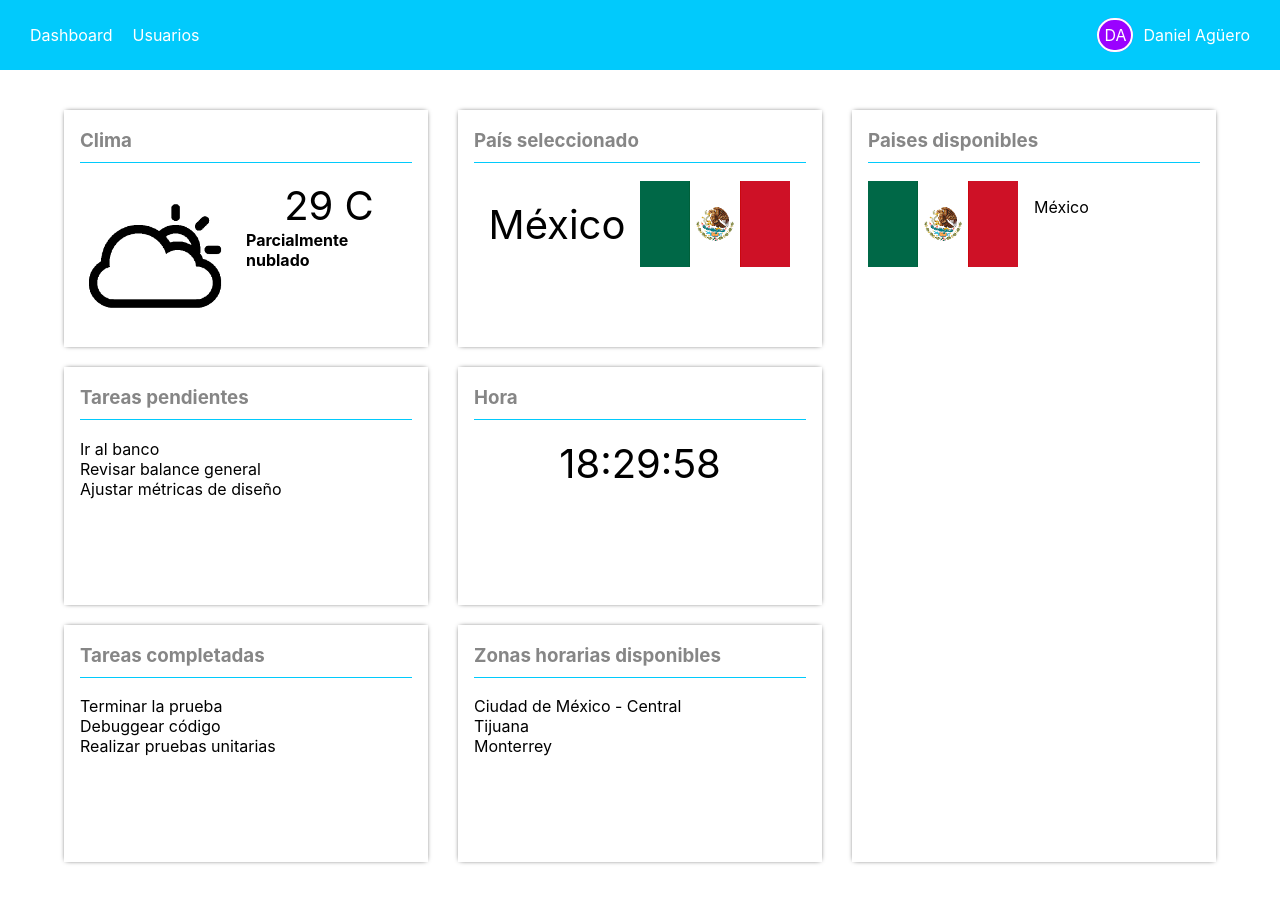
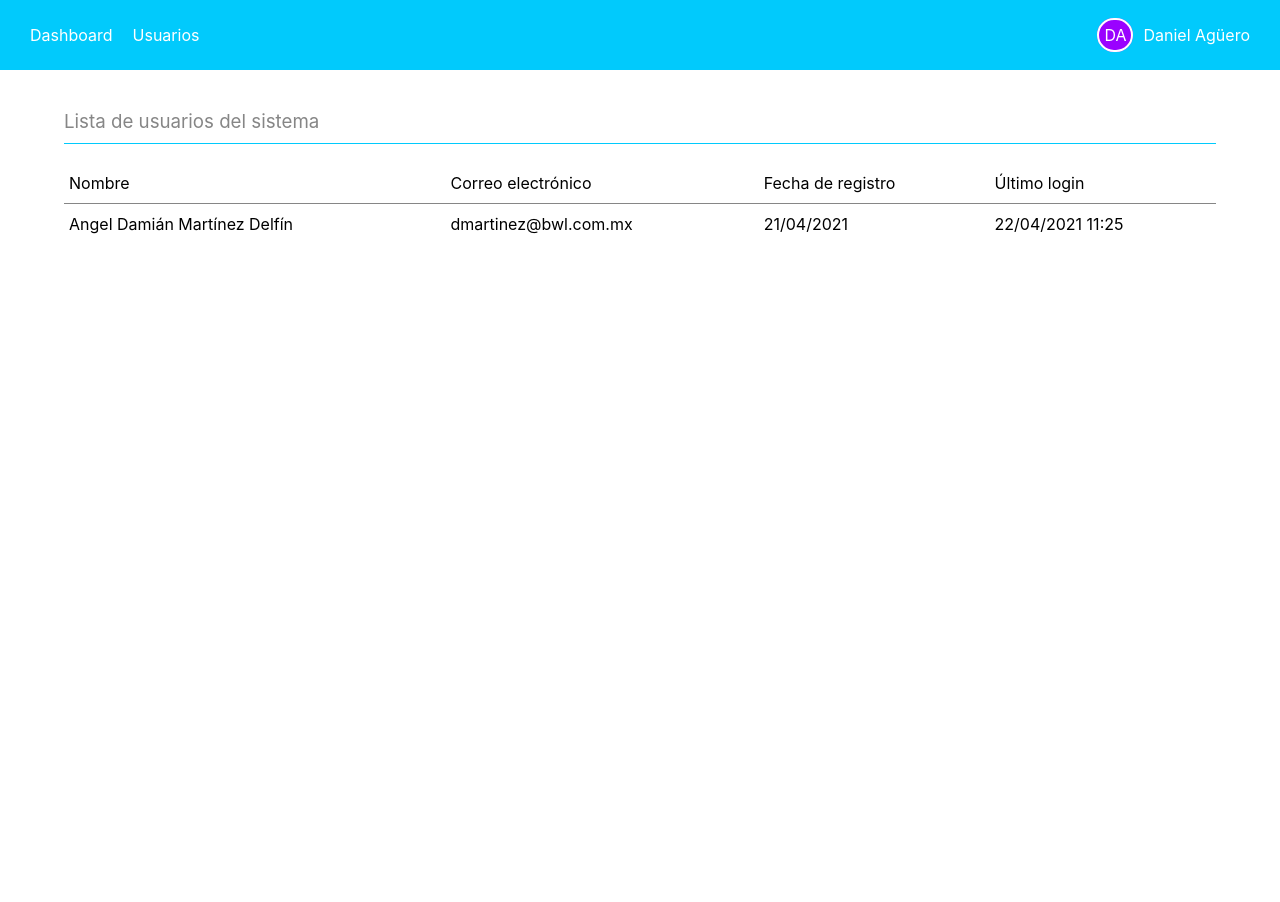
Before and after one commit to daan98/technical-frontend-bwl, a React (Create React App) app in the folder technical-frontend-bwl/: page / in a window 1280 px wide. After the commit the page ends 800 px from the top, so only its background shows below. Built offline with nearby package versions, Linux system fonts and the light colour scheme.

Commit message:
Dashboard and User components done. Styles organized

```diff
--- a/technical-frontend-bwl/src/App.css
+++ b/technical-frontend-bwl/src/App.css
@@ -10,6 +10,7 @@ h3 {
   color: var(--grey);
   border-bottom: 1px solid var(--sky-blue);
   padding: 0 0 10px;
+  font-weight: normal;
 }
 
 ul {
@@ -26,12 +27,13 @@ a {
 
 img{ width: 150px; }
 
+.grid { display: grid; }
+
 .container {
   width: 90vw;
   margin: 40px auto;
-  display: grid;
   grid-template-columns: repeat(3, 1fr);
-  grid-template-rows: repeat(3, 1fr);
+  /* grid-template-rows: repeat(3, 1fr); */
   gap: 20px 30px;
 }
 
@@ -91,8 +93,6 @@ img{ width: 150px; }
   margin: 0 auto;
 }
 
-.form { display: grid; }
-
 .form label{ font-size: 14px; }
 
 .form input {
@@ -105,12 +105,9 @@ img{ width: 150px; }
 }
 
 .row {
-    display: grid;
-    grid-template-columns: repeat(2, 1fr);
-    column-gap: 30px;
+  grid-template-columns: repeat(2, 1fr);
+  column-gap: 30px;
 }
-
-.row div { display: grid; }
 
 .form span{ font-weight: bold; }
 
@@ -122,23 +119,49 @@ img{ width: 150px; }
 .register-link:hover { color: var(--dark-blue); }
 
 /* DASHBOARD */
-aside.card { grid-area: 1/3 /4; }
-
 .card{
   box-shadow: rgb(0 0 0) 0px 0px 5px -2px;
   padding: 0 16px 16px;
 }
 
-.card-container:not(#hour, #completed-task, #uncompleted-task, #timezone) {
-  display: grid;
-  grid-template-columns: repeat(2, 1fr);
+.card-container:not(#available-country) {
+  height: calc(100% - 75px); /* FONT-SIZE, MARGIN Y PADDING (TOP Y BOTTOM) DEL TITULO (H3) ADEMÁS DEL PADDING (TOP Y BOTTOM) DE .CARD */
 }
+
+#weather, #country { grid-template-columns: repeat(2, 1fr); }
+
+aside.card { grid-area: 1/3 /4; }
+
+aside .card-container {
+  grid-template-columns: 60px auto;
+  gap: 15px;
+}
+
+#available-country img{ width: 50px; }
 
 #hour p, #temperature p, #country p{
   text-align: center;
   margin: 0;
-  align-self: center;
   font-size: 40px;
 }
 
+#temperature, .card-container img, .card-container:not(#available-country) p { place-self: center; }
+
 #temperature span{ font-weight: bold; }
+
+.card-container li { margin: 15px 0; }
+
+/* USER */
+table{
+  width: 100%;
+  border-collapse: collapse;
+}
+
+th, td { padding: 10px 5px; }
+
+th {
+  text-align: left;
+  font-weight: normal;
+}
+
+td { border-top: 1px solid var(--grey); }
--- a/technical-frontend-bwl/src/App.js
+++ b/technical-frontend-bwl/src/App.js
@@ -1,12 +1,12 @@
 import './App.css';
 import Header from './components/Header';
-import Dashboard from './components/Dashboard';
+import User from './components/User';
 
 function App() {
   return (
     <div>
       <Header/>
-      <Dashboard/>
+      <User/>
     </div>
   );
 }
--- a/technical-frontend-bwl/src/components/Dashboard.js
+++ b/technical-frontend-bwl/src/components/Dashboard.js
@@ -3,15 +3,14 @@ import React from "react";
 function Dashboard(){
     const cloud = require("../assets/partly-cloudy-icon.png");
     const flag = require("../assets/mexico.png");
-    let today = new Date();
-    let time = today.getHours() + ':' + today.getMinutes() + ':' + today.getSeconds();
+    /* let today = new Date();
+    let time = today.getHours() + ':' + today.getMinutes() + ':' + today.getSeconds(); */
 
     return(
-        <div className="container">
-
+        <div className="grid container">
             <div className="card">
                 <h3>Clima</h3>
-                <div className="card-container" >
+                <div id="weather" className="grid card-container" >
                     <img srcSet={cloud} alt="weather"/>
                     <div id="temperature">
                         <p>29 C</p>
@@ -22,7 +21,7 @@ function Dashboard(){
 
             <div className="card">
                 <h3>País seleccionado</h3>
-                <div id="country" className="card-container" >
+                <div id="country" className="grid card-container" >
                     <p>México</p>
                     <img src={flag} alt="flag" />
                 </div>
@@ -39,12 +38,10 @@ function Dashboard(){
                 </div>
             </div>
 
-
-
             <div className="card">
                 <h3>Hora</h3>
                 <div id="hour" className="card-container" >
-                    <p>{ time }</p>
+                    <p>11:15:15 P.M.</p>
                 </div>
             </div>
 
@@ -70,10 +67,9 @@ function Dashboard(){
                 </div>
             </div>
 
-
             <aside className="card">
                 <h3>Paises disponibles</h3>
-                <div id="available-country" className="card-container" >
+                <div id="available-country" className="grid card-container" >
                     <img src={flag} alt="flag" />
                     <p>México</p>
                 </div>
--- a/technical-frontend-bwl/src/components/Login.js
+++ b/technical-frontend-bwl/src/components/Login.js
@@ -5,7 +5,7 @@ function Login(){
         <div className="form-container">
             <h1>Bienvenido</h1>
 
-            <form className="form">
+            <form className="grid form">
                 <label>Correo electrónico</label>
                 <input type="email" placeholder="usuario@correo.com.mx" />
 
@@ -14,7 +14,7 @@ function Login(){
 
                 <button className="btn" type="submit">Iniciar sesión</button>
 
-                <div className="row">
+                <div className="grid row">
                     <span>¿No tienes cuenta?</span>
                     <a href="https://www.google.com" className="register-link">Registrarme</a>
                 </div>
--- a/technical-frontend-bwl/src/components/User.js
+++ b/technical-frontend-bwl/src/components/User.js
@@ -0,0 +1,30 @@
+import React from 'react';
+
+function User(){
+    return(
+        <div className='container'>
+            <h3>Lista de usuarios del sistema</h3>
+
+            <table>
+                <thead>
+                    <tr>
+                        <th>Nombre</th>
+                        <th>Correo electrónico</th>
+                        <th>Fecha de registro</th>
+                        <th>Último login</th>
+                    </tr>
+                </thead>
+                <tbody>
+                    <tr>
+                        <td id='name'>Angel Damián Martínez Delfín</td>
+                        <td id='email'>dmartinez@bwl.com.mx</td>
+                        <td id='sign-up'>21/04/2021</td>
+                        <td id='sign-in'>22/04/2021 11:25</td>
+                    </tr>
+                </tbody>
+            </table>
+        </div>
+    );
+}
+
+export default User;
```
Also changed, not shown: technical-frontend-bwl/src/components/Register.js (+4 -4 lines).
